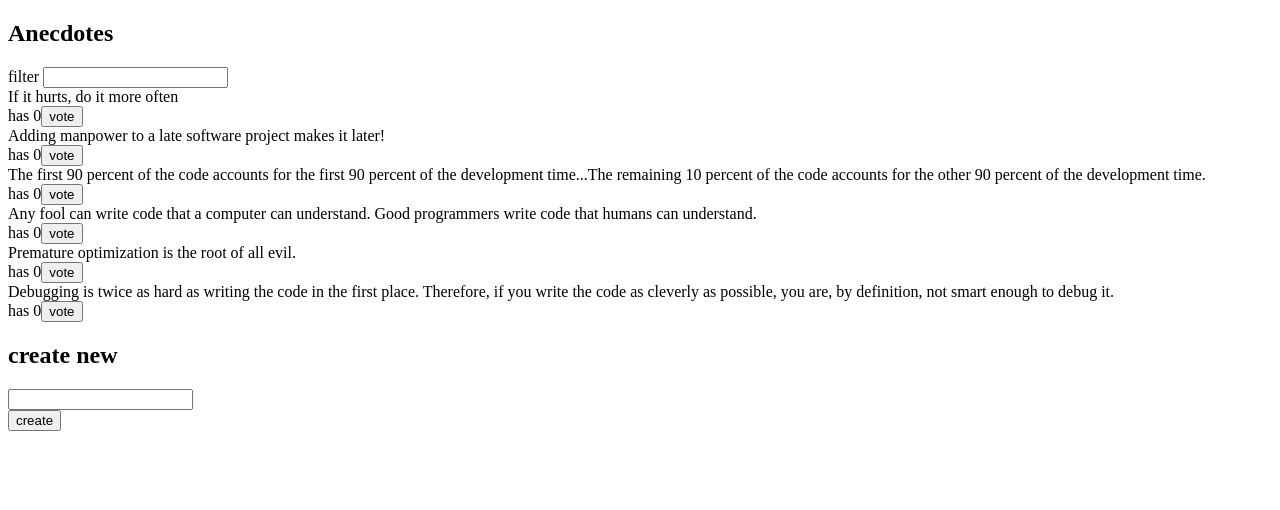
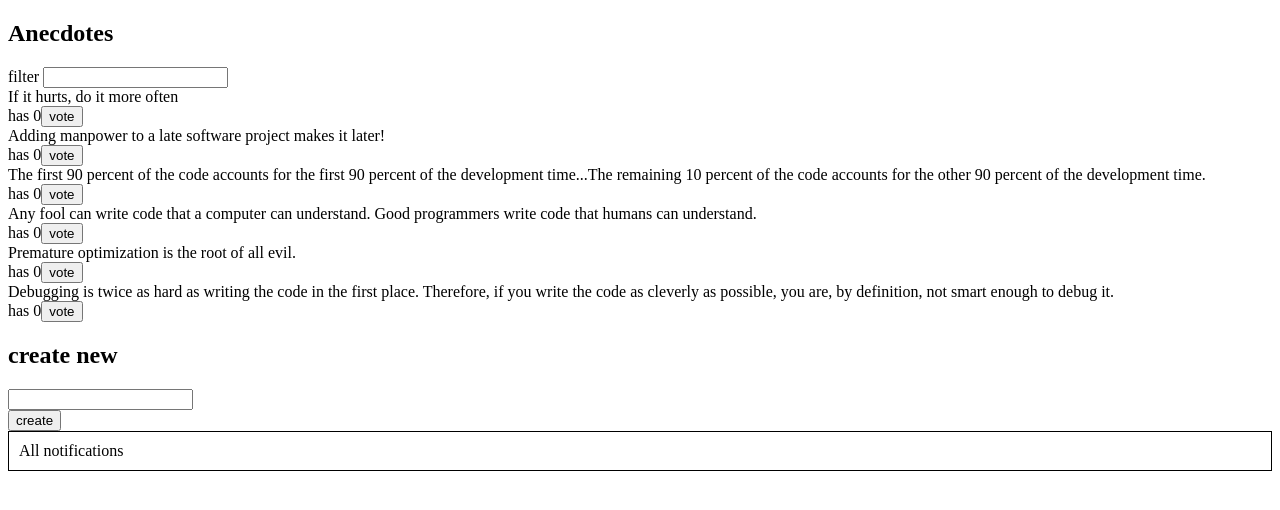
Before and after one commit to sharmila657/fullstackopen-exercises, a React (Vite) app in the folder part6/redux-anecdotes/: page / in a window 1280 px wide. Shown: the top 510 px of the page. Built offline with nearby package versions, Linux system fonts and the light colour scheme.

Commit message:
ex-6.12 notification Reducer and component

```diff
--- a/part6/redux-anecdotes/src/App.jsx
+++ b/part6/redux-anecdotes/src/App.jsx
@@ -1,6 +1,7 @@
 import AnecdoteForm from "./components/AnecdoteForm";
 import AnecdoteList from "./components/AnecdoteList"
 import FilterAnecdote from "./components/FilterAnecdote";
+import Notification from "./components/Notification";
 
 const App = () => {
   return (
@@ -9,7 +10,7 @@
       <FilterAnecdote />
       <AnecdoteList />
       <AnecdoteForm />
-
+      <Notification/>
     </div>
   )
 }
--- /dev/null
+++ b/part6/redux-anecdotes/src/components/Notification.jsx
@@ -0,0 +1,13 @@
+import { useSelector } from "react-redux";
+
+const Notification = () => {
+  const notification = useSelector((state) => state.notification);
+  const style = {
+    border: "solid",
+    padding: 10,
+    borderWidth: 1,
+  };
+  return <div style={style}>{notification}</div>;
+};
+
+export default Notification;
--- a/part6/redux-anecdotes/src/main.jsx
+++ b/part6/redux-anecdotes/src/main.jsx
@@ -4,10 +4,12 @@
 import App from './App'
 import anecdoteReducer from './reducers/anecdoteReducer'
 import filterReducer from './reducers/filterReducer'
+import notificationReducer from './reducers/notificationReducer'
 
 const reducer = {
   anecdote: anecdoteReducer,
-  filter: filterReducer
+  filter: filterReducer,
+  notification : notificationReducer
 }
 const store = configureStore({reducer})
 
--- /dev/null
+++ b/part6/redux-anecdotes/src/reducers/notificationReducer.js
@@ -0,0 +1,14 @@
+import { createSlice } from "@reduxjs/toolkit";
+
+const notificationReducer = createSlice({
+  name: "notification",
+  initialState: "All notifications",
+  reducers: {
+    setNotification(state, action) {
+      return action.payload;
+    },
+  },
+});
+
+export const { setNotification } = notificationReducer.actions;
+export default notificationReducer.reducer;
```
Also changed, not shown: part6/redux-anecdotes/src/components/Notification.js (deleted, +0 -14 lines).
